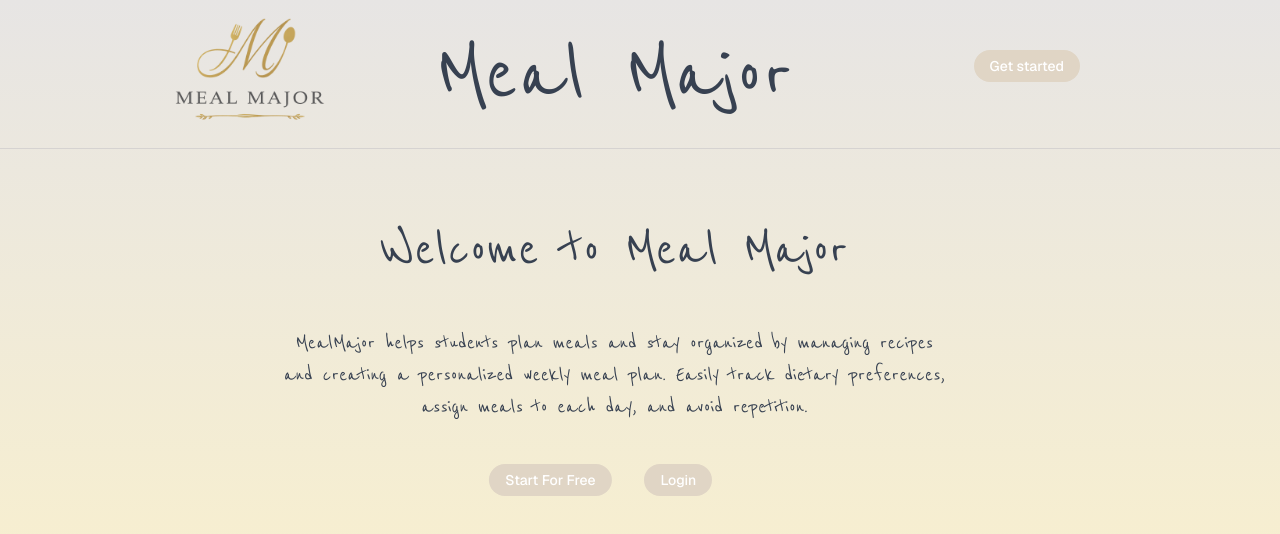
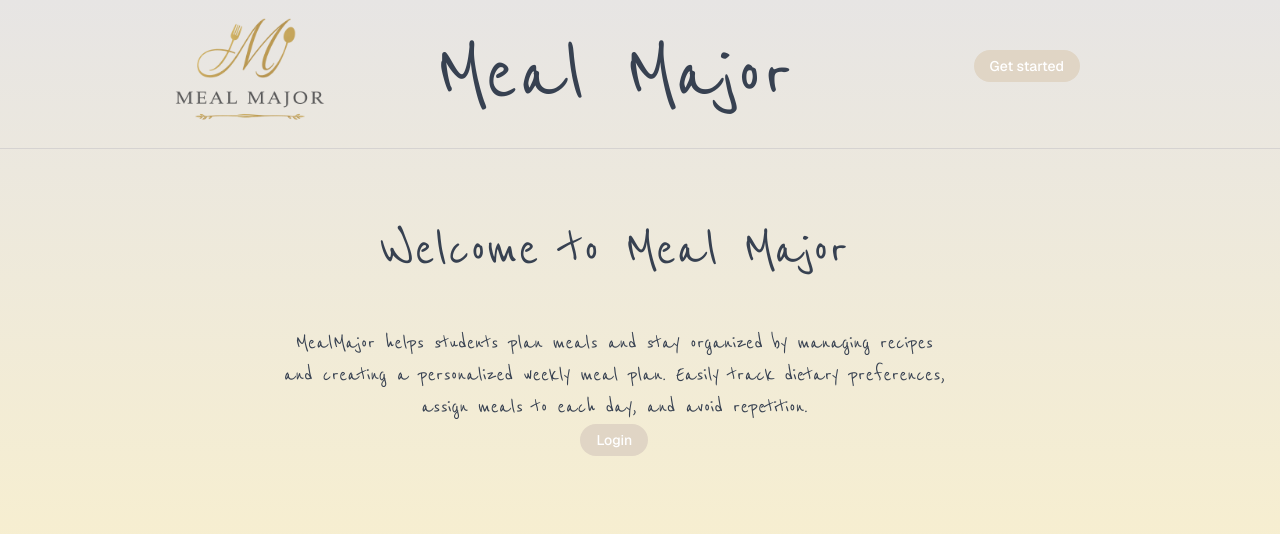
Before and after one commit to kevinjilwan/Team_Coenhagen-Soen341_Project_W26, a Next.js app: page / in a window 1280 px wide. Shown: the top 534 px of the page. Built offline with nearby package versions, Linux system fonts and the light colour scheme.

Commit message:
Adjust Login position on page layout

```diff
--- a/app/page.tsx
+++ b/app/page.tsx
@@ -53,20 +53,9 @@ function GetStartedButton() {
   );
 }
 
-function StartForFreeButton() {
-  return (
-  <Link href="/auth/sign-up" className="top-[60%] left-[43%] -translate-x-1/2 -translate-y-1/2 absolute
-  text-sm font-medium px-4 py-1.5 rounded-full
-  text-white bg-[#e0d5c5]">
-
-  Start For Free
-</Link>
-  );
-}
-
 function LoginButton() {
   return (
-  <Link href="/auth/login" className="top-[60%] left-[53%] -translate-x-1/2 -translate-y-1/2 absolute
+  <Link href="/auth/login" className="top-[55%] left-[48%] -translate-x-1/2 -translate-y-1/2 absolute
   text-sm font-medium px-4 py-1.5 rounded-full
   text-white bg-[#e0d5c5]">
   Login
@@ -85,7 +74,6 @@ export default function HomePage() {
 <SubWelcomeText />
 
 <GetStartedButton />
-<StartForFreeButton />
 <LoginButton />
 
       </header>
```
